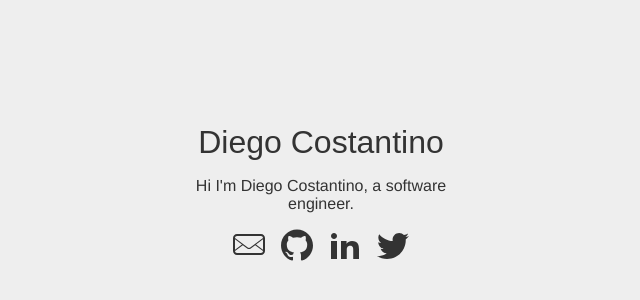
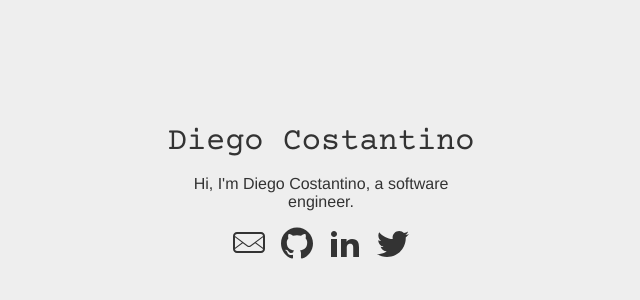
Before and after one commit to diegocstn/diegocstn.github.io, a plain HTML site: page index.html in a window 1280 px wide. Shown: the part 202-502 px from the top of the page, without its empty margins (319-959 px from the left). Drawn offline with Linux system fonts and the light colour scheme.

Commit message:
Fix font

```diff
--- a/index.html
+++ b/index.html
@@ -18,7 +18,7 @@
     body { background: #eee; color: #333; }
     #wrapper { height: 100%; }
     #wrapper,.contacts { display: flex; align-items: center; justify-content: center; }
-    h1 { font: Mechanical; font-weight: 100; }
+    h1 { font-family: "Mechanical"; font-weight: 100; }
     .content { padding: 0 5%; }
     .center { margin: 0 auto; text-align: center; }
     .text { font-family: 'Helvetica', serif; font-size: 1rem; width: 80%; }
@@ -36,7 +36,7 @@
       <h1 class="center">Diego Costantino</h1>
       <div class="text center">
         <p>
-          Hi I'm Diego Costantino, a software engineer.
+          Hi, I'm Diego Costantino, a software engineer.
         </p>
       </div>
       <ul class="contacts">
```
